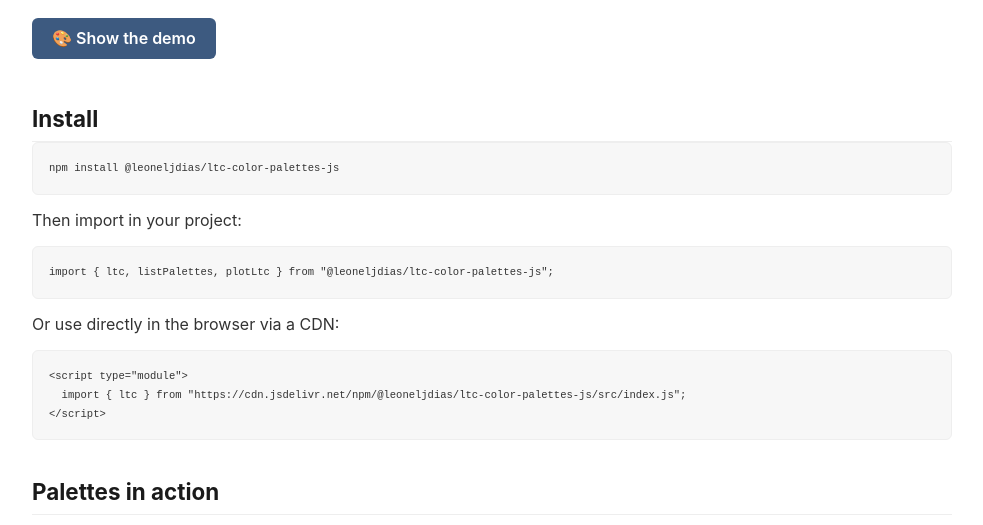
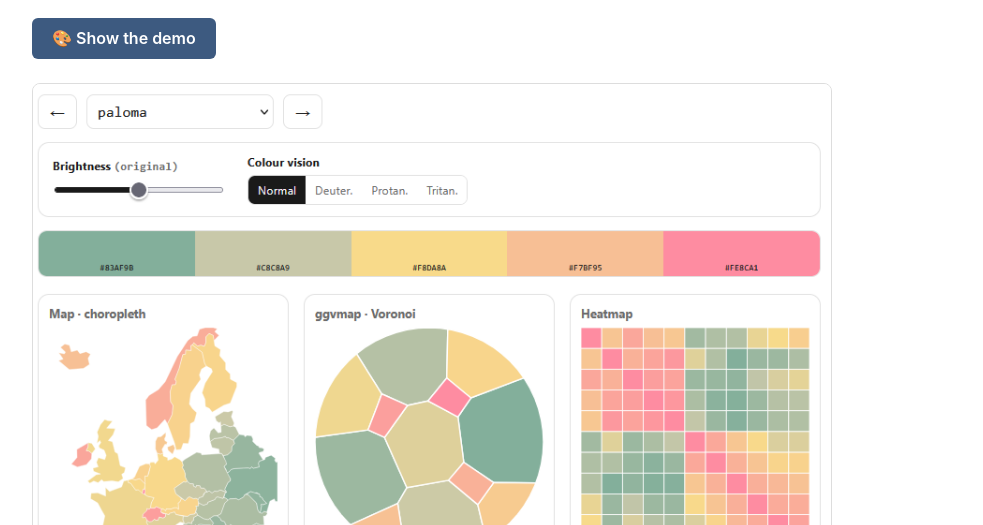
Before and after one commit to leoneljdias/ltc-color-palettes-js, a website: page demo/index.html in a window 1280 px wide. Shown: the part 274-799 px from the top of the page, without its empty margins (148-1131 px from the left). Drawn offline with Linux system fonts and the light colour scheme.

Commit message:
Add screenshot to README and demo page

```diff
--- a/demo/index.html
+++ b/demo/index.html
@@ -49,6 +49,8 @@
 <p>
   <a class="btn" href="palette-explorer.html">🎨 Show the demo</a>
 </p>
+
+<a href="palette-explorer.html"><img src="screenshot.png" alt="Screenshot of the palette explorer" style="width:100%;max-width:800px;border:1px solid #ddd;border-radius:8px;margin:1em 0;display:block"></a>
 
 <h2>Install</h2>
 <pre><code>npm install @leoneljdias/ltc-color-palettes-js</code></pre>
```
Also changed, not shown: README.md, demo/screenshot.png (added).
